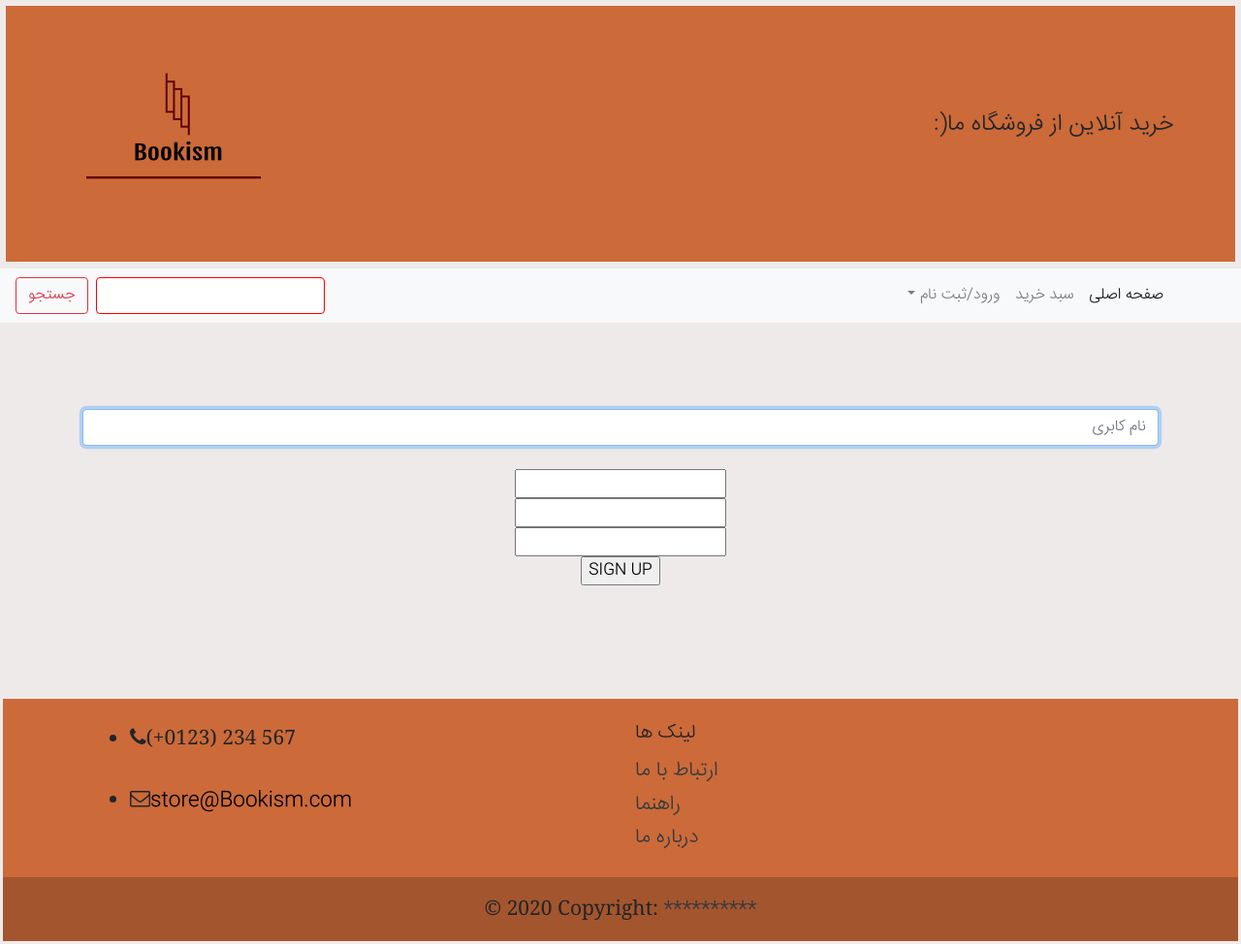
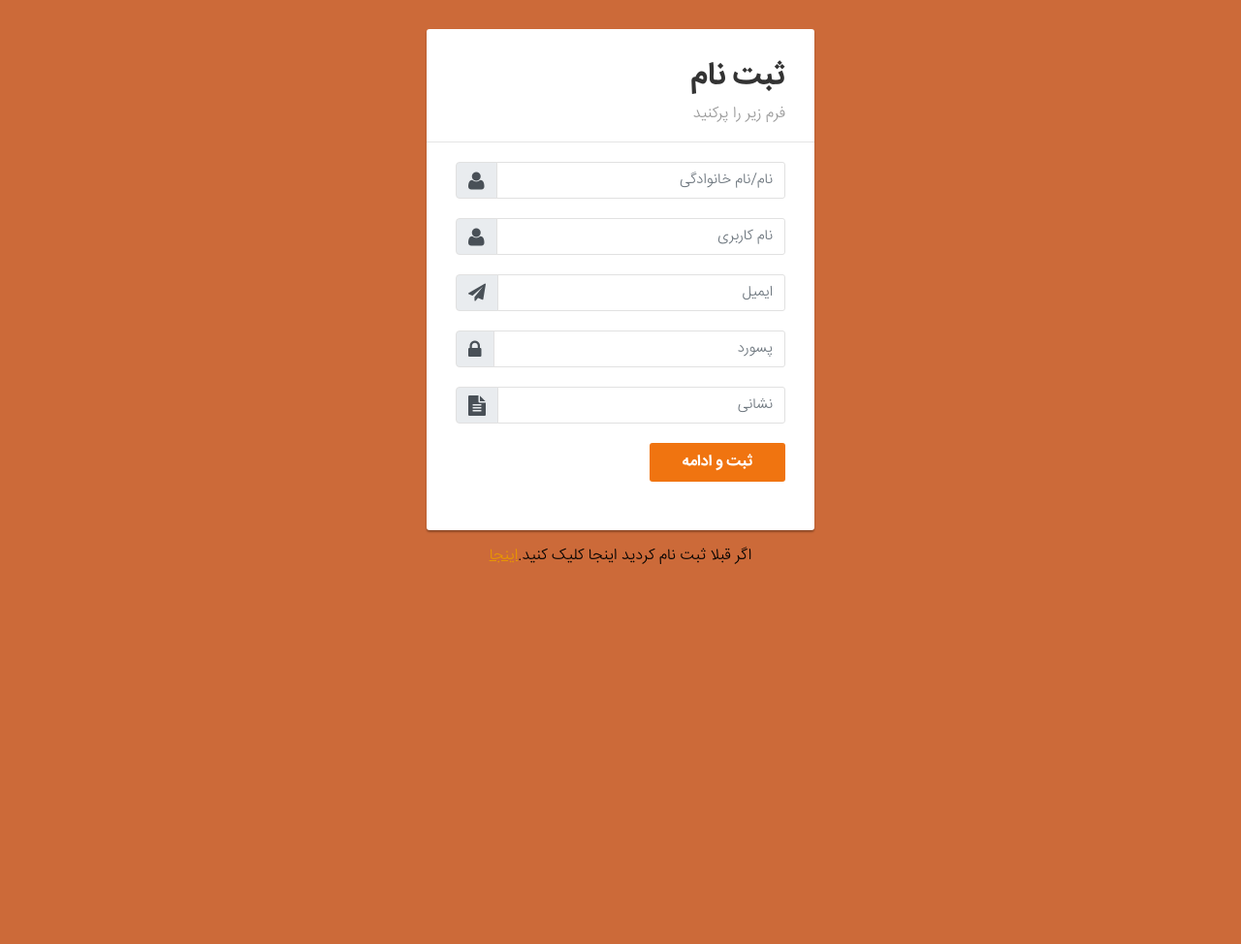
Before and after one commit to hamidrezarostampour/ProjectUniversity, a Django app: page /register in a window 1280 px wide. Shown: the whole page at 97% size. After the commit the page ends 582 px from the top, so only its background shows below. Run offline with Django 3.2, Linux system fonts and the light colour scheme; some libraries are stand-ins or nearby versions.

Commit message:
signup page
safheye sign up ro ham alan bala miare

```diff
--- a/templates/registration/register.html
+++ b/templates/registration/register.html
@@ -1,40 +1,167 @@
-{% extends 'base.html' %}
+<!DOCTYPE html>
+<html lang="en">
+<head>
+<meta charset="utf-8">
+<meta name="viewport" content="width=device-width, initial-scale=1, shrink-to-fit=no">
+<link rel="stylesheet" href="https://fonts.googleapis.com/css?family=Roboto:400,700">
+<title>ثبت نام</title>
+<link rel="stylesheet" type="text/css" href="assets/css/style.css">
+    <link rel="stylesheet" type="text/css" href="assets/css/font-awesome.min.css">
+    <link rel="stylesheet" type="text/css" href="assets/css/bootstrap.css">
+    <link rel="stylesheet" type="text/css" href="assets/js/slick/slick.css">
+    <link rel="stylesheet" type="text/css" href="assets/js/slick/slick-theme.css">
+<style>
+body {
+	color: #fff;
+	background: rgb(204, 106, 57);
+	font-family: 'Roboto', sans-serif;
+}
+.form-control {
+	font-size: 15px;
+}
+.form-control, .form-control:focus, .input-group-text {
+	border-color: #e1e1e1;
+}
+.form-control, .btn {
+	border-radius: 3px;
+}
+.signup-form {
+	width: 400px;
+	margin: 0 auto;
+	padding: 30px 0;
+}
+.signup-form form {
+	color: #999;
+	border-radius: 3px;
+	margin-bottom: 15px;
+	background: #fff;
+	box-shadow: 0px 2px 2px rgba(0, 0, 0, 0.3);
+	padding: 30px;
+}
+.signup-form h2 {
+	color: #333;
+	font-weight: bold;
+	margin-top: 0;
+}
+.signup-form hr {
+	margin: 0 -30px 20px;
+}
+.signup-form .form-group {
+	margin-bottom: 20px;
+}
+.signup-form label {
+	font-weight: normal;
+	font-size: 15px;
+}
+.signup-form .form-control {
+	min-height: 38px;
+	box-shadow: none !important;
+}
+.signup-form .input-group-addon {
+	max-width: 42px;
+	text-align: center;
+}
+.signup-form .btn, .signup-form .btn:active {
+	font-size: 16px;
+	font-weight: bold;
+	background: #f07410 !important;
+	border: none;
+	min-width: 140px;
+}
+.signup-form .btn:hover, .signup-form .btn:focus {
+	background: #f07e21 !important;
+}
+.signup-form a {
+	color: #fff;
+	text-decoration: underline;
+}
+.signup-form a:hover {
+	text-decoration: none;
+}
+.signup-form form a {
+	color:  #f07e21;
+	text-decoration: none;
+}
+.signup-form form a:hover {
+	text-decoration: underline;
+}
+.signup-form .fa {
+	font-size: 21px;
+}
+.signup-form .fa-paper-plane {
+	font-size: 18px;
+}
+.signup-form .fa-check {
+	color: #fff;
+	left: 17px;
+	top: 18px;
+	font-size: 7px;
+	position: absolute;
+}
+</style>
+</head>
+<body>
+<div class="signup-form">
+    <form action="" method="post">
+		<h2 style="text-align: right;">ثبت نام</h2>
+		<p style="text-align: right;">فرم زیر را پرکنید</p>
+		<hr>
+		<div class="form-group">
+			<div class="input-group">
+				<div class="input-group-prepend">
+					<span class="input-group-text">
+						<span class="fa fa-user"></span>
+					</span>
+				</div>
+				<input type="text" class="form-control" name="username" placeholder="نام/نام خانوادگی" required="required"   style="text-align:right;">
+			</div>
+        </div>
+        <div class="form-group">
+			<div class="input-group">
+				<div class="input-group-prepend">
+					<span class="input-group-text">
+						<span class="fa fa-user"></span>
+					</span>
+				</div>
+				<input type="text" class="form-control" name="username" placeholder="نام کاربری" required="required"   style="text-align:right;">
+			</div>
+        </div>
+        <div class="form-group">
+			<div class="input-group">
+				<div class="input-group-prepend">
+					<span class="input-group-text">
+						<i class="fa fa-paper-plane"></i>
+					</span>
+				</div>
+				<input type="email" class="form-control" name="email" placeholder="ایمیل" required="required"    style="text-align:right;">
+			</div>
+        </div>
+		<div class="form-group">
+			<div class="input-group">
+				<div class="input-group-prepend">
+					<span class="input-group-text">
+						<i class="fa fa-lock"></i>
+					</span>
+				</div>
+				<input type="text" class="form-control" name="password" placeholder="پسورد" required="required"    style="text-align:right;">
+			</div>
+        </div>
+		<div class="form-group">
+			<div class="input-group">
+				<div class="input-group-prepend">
+					<span class="input-group-text">
+						<i class="	fa fa-file-text"></i>
+					</span>
+				</div>
+				<input type="email" class="form-control" name="address" placeholder="نشانی" required="required"    style="text-align:right;">
+			</div>
+		</div>
 
-{% load static %}
-{% block title %}SIGNUP{% endblock %}
-
-
-{% block main %}
-
-
-
-    <div class="container" style="text-align: center; margin-top: 7%; margin-bottom: 7%;">
-
-        <form method="POST"> {% csrf_token %}
-
-            {% for field, errors in form.errors.items %}
-                {% for error in errors %}
-                    <div style="color: red;">{{error}}</div><br>
-                {% endfor %}
-            {% endfor %}
-
-            {{form.username}}<br>
-
-            {{form.password1}}<br>
-
-            {{form.password2}}<br>
-
-            {{form.email}}<br>
-
-            <input type="submit" value="SIGN UP" class="SignupButton">
-        </form>
-
-
-    </div>
-    </div><br>
-
-
-
-
-
-{% endblock %}
+		<div class="form-group">
+            <button type="submit" class="btn btn-primary btn-lg">ثبت و ادامه </button>
+        </div>
+    </form>
+	<div class="text-center" style="color:black;">اگر قبلا ثبت نام کردید اینجا کلیک کنید.<a style="color:rgb(233, 151, 0);" href="login.html">اینجا</a></div>
+</div>
+</body>
+</html>
```
Also changed, not shown: templates/registration/SignUp.html (deleted, +0 -102 lines), templates/registration/register2.html (added, +40 -0 lines).
